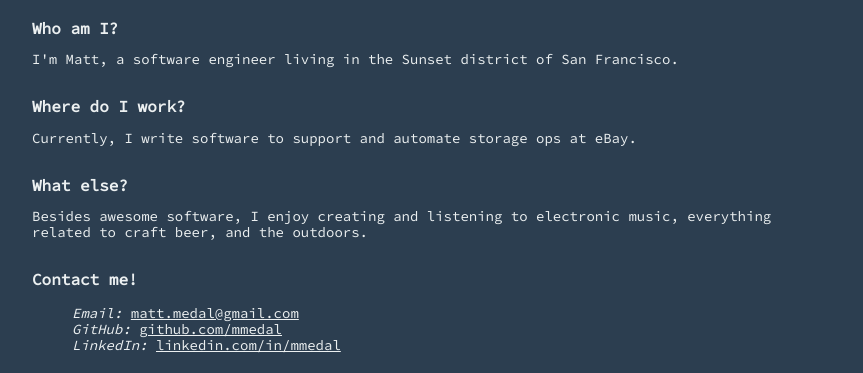
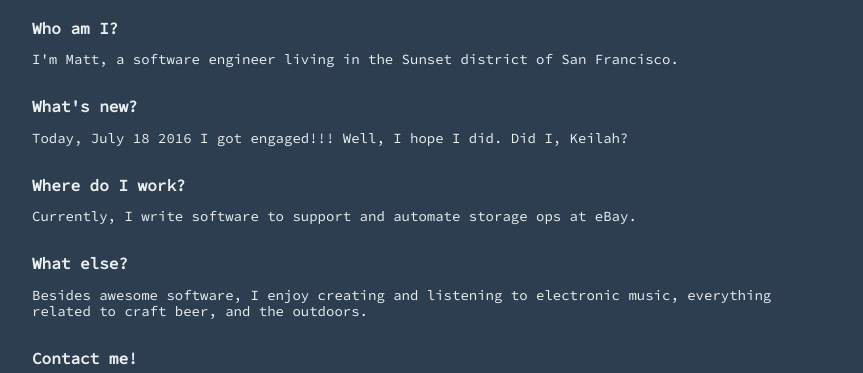
Before and after one commit to mmedal/website, a website: page html/index.pug in a window 1280 px wide. Shown: the part 103-476 px from the top of the page, without its empty margins (208-1071 px from the left). Drawn offline with nearby package versions, Linux system fonts and the light colour scheme; files that its build step writes are made by us from their sources; files whose address does not match are found by name; a web font is replaced by a local one.

Commit message:
get engaged

```diff
--- a/html/index.pug
+++ b/html/index.pug
@@ -5,6 +5,8 @@ block content
   .home
     h2 Who am I?
     p I'm Matt, a software engineer living in the Sunset district of San Francisco.
+    h2 What's new?
+    p Today, July 18 2016 I got engaged!!! Well, I hope I did. Did I, Keilah?
     h2 Where do I work?
     p Currently, I write software to support and automate storage ops at eBay.
     h2 What else?
```
